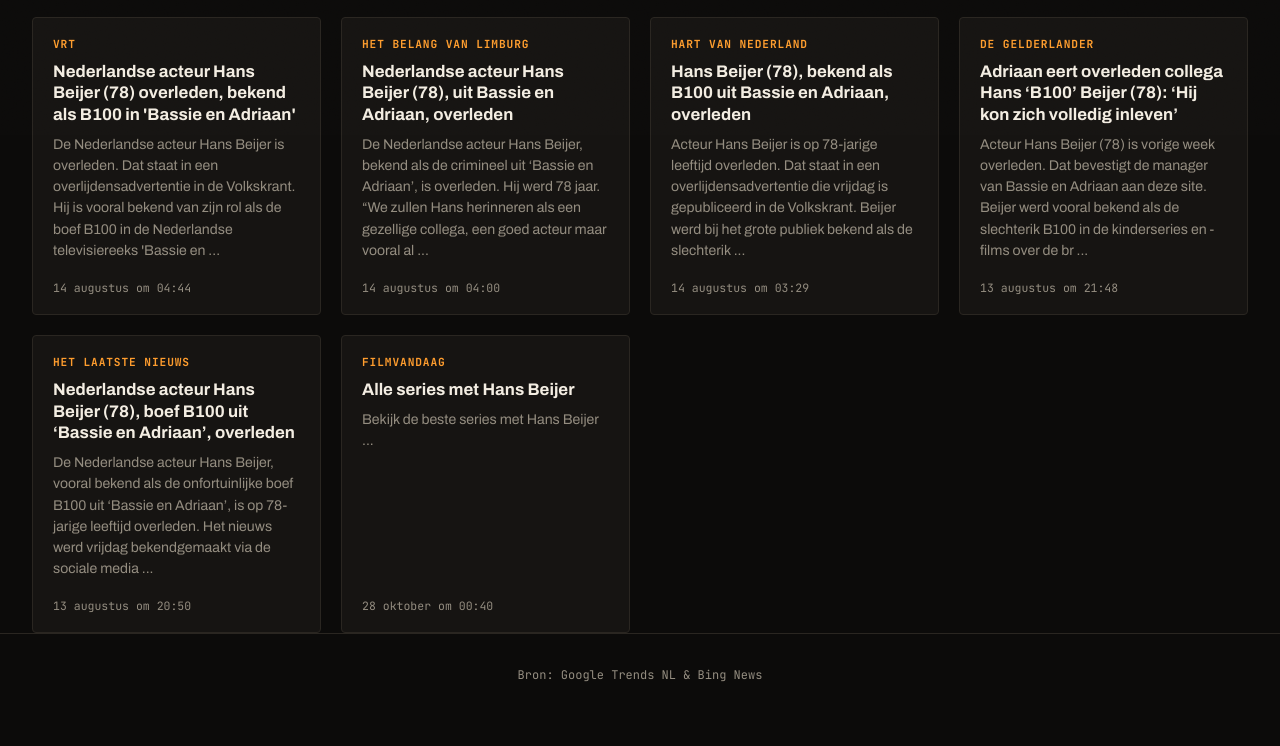
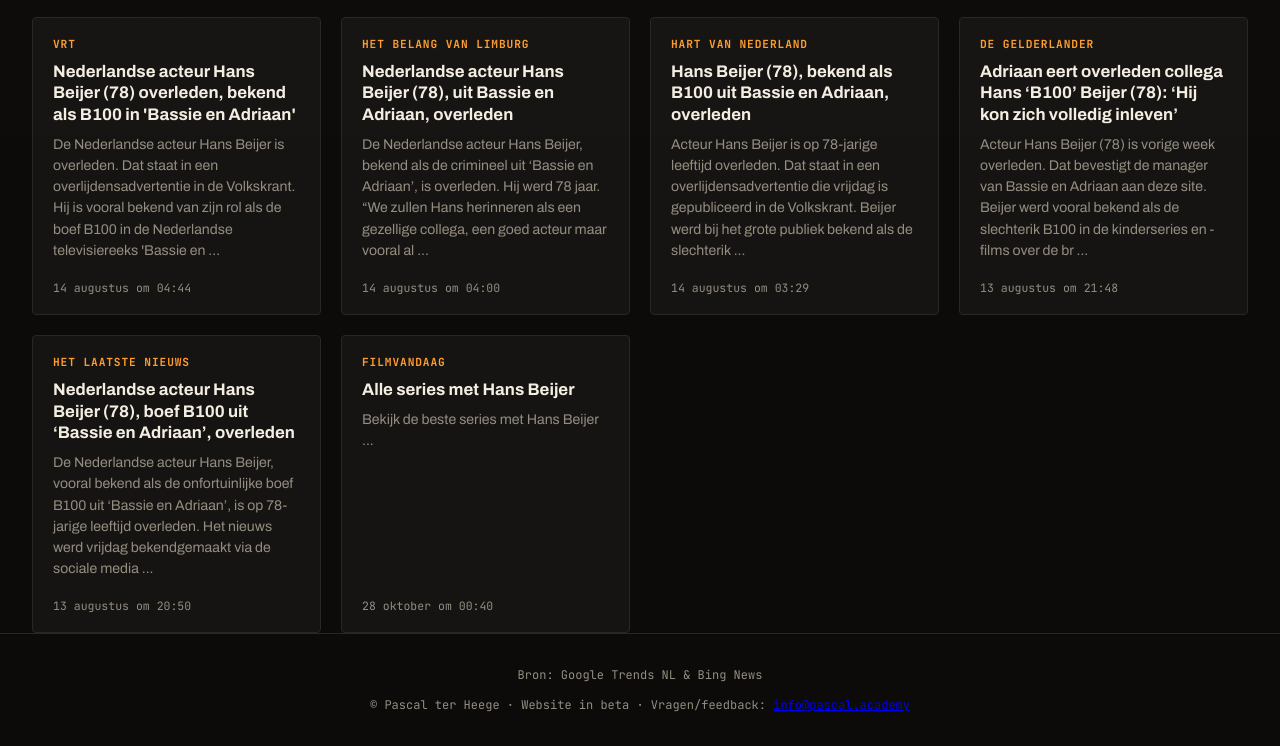
Before and after one commit to pascalacademy76/trendler, a website: page index.html in a window 1280 px wide. Shown: the part 665-1411 px from the top of the page. Before the commit the page ends 1381 px from the top, so only its background shows below. Drawn offline with Linux system fonts and the light colour scheme.

Commit message:
Update index.html

```diff
--- a/index.html
+++ b/index.html
@@ -48,6 +48,10 @@
   <footer class="site-footer">
     <div class="container">
       <p>Bron: Google Trends NL &amp; Bing News</p>
+      <p>
+        &copy; <span id="footer-year"></span> Pascal ter Heege · Website in beta · Vragen/feedback:
+        <a href="mailto:info@pascal.academy">info@pascal.academy</a>
+      </p>
     </div>
   </footer>
 
```
